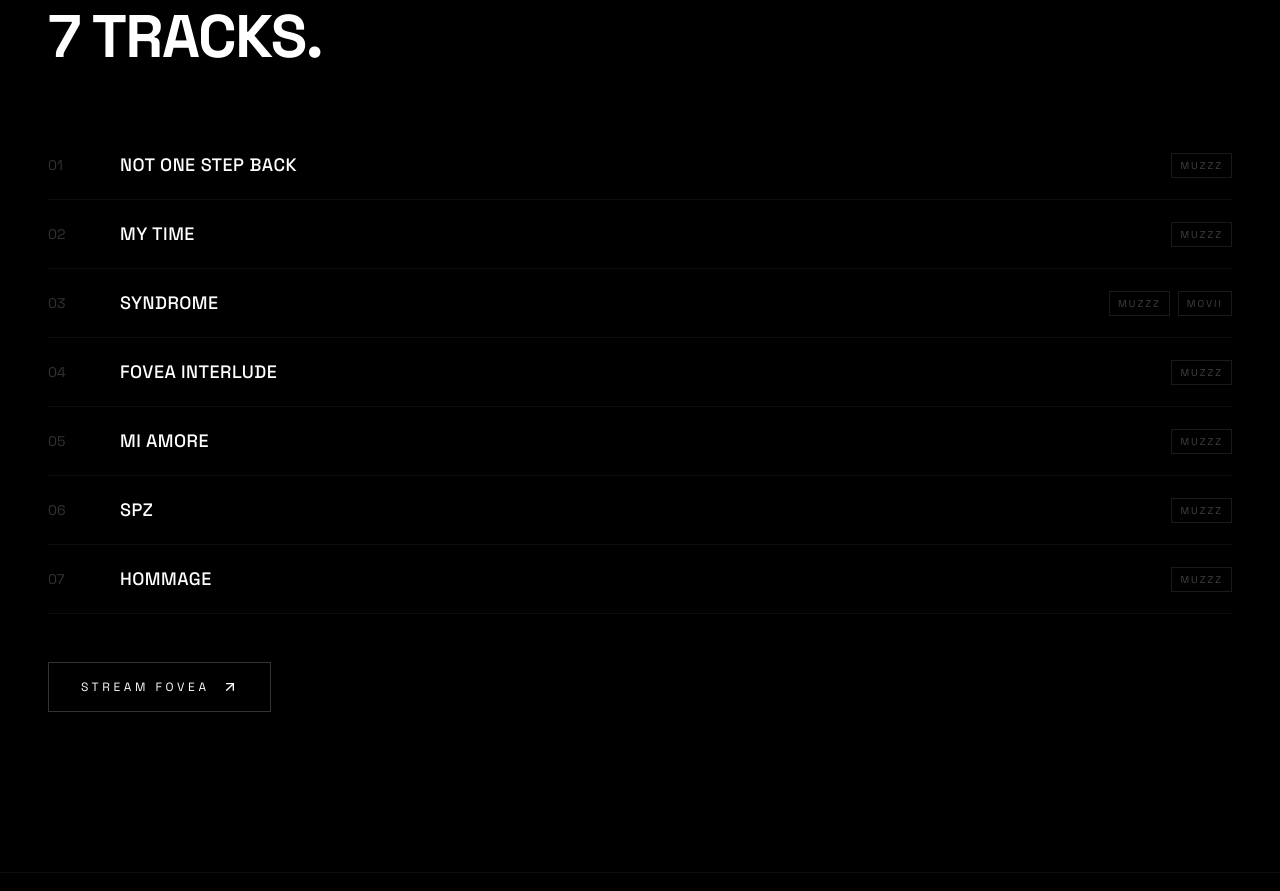
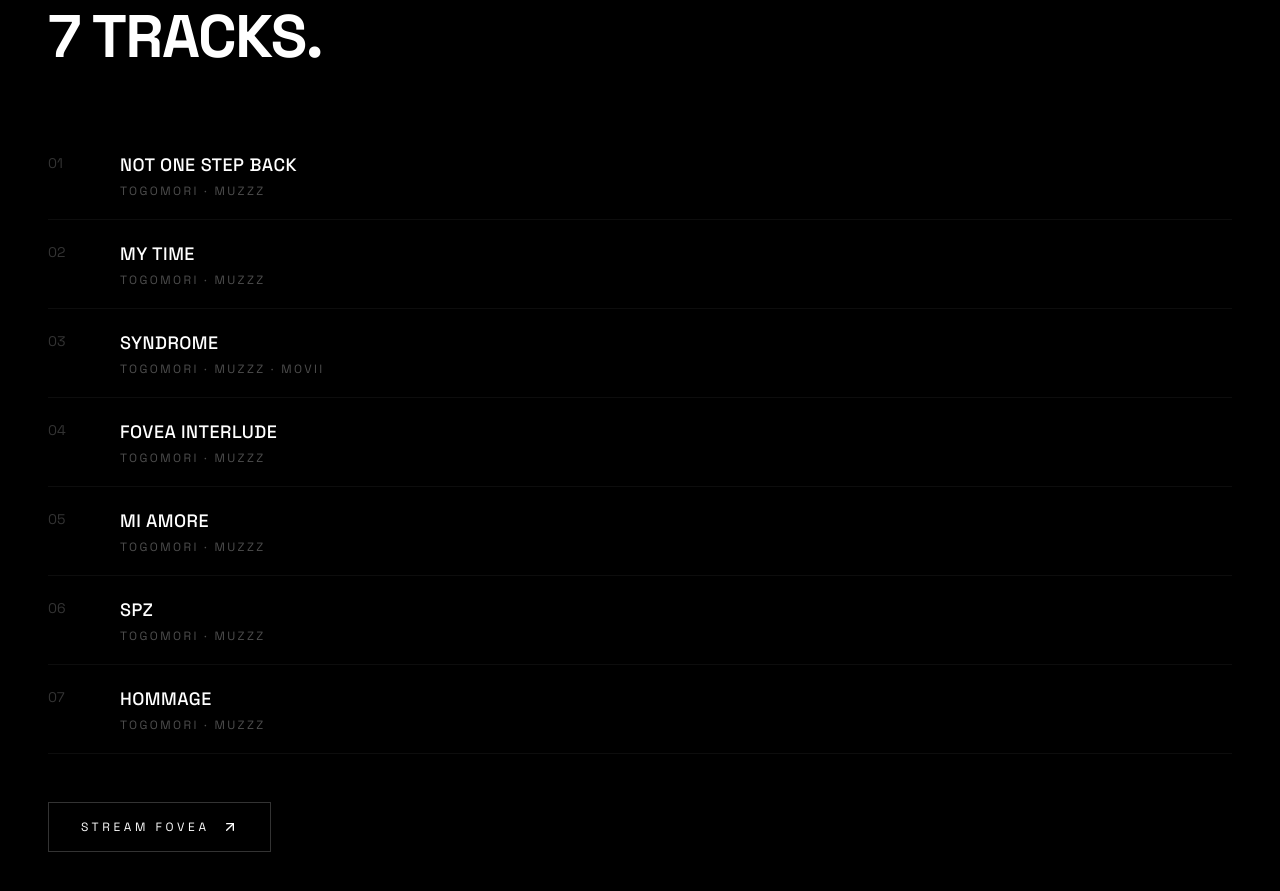
Before and after one commit to sPeeZoX/PitRecords, a Next.js app: page /releases/fovea in a window 1280 px wide. Shown: the part 2520-3411 px from the top of the page. Built offline with nearby package versions, Linux system fonts and the light colour scheme.

Commit message:
Fix FOVEA tracklist: show TOGOMORI + MUZZZ on every track
- Both artists now listed below each track title (stacked format)
- MOVII added to SYNDROME credits
- Removed incorrect '(feat. MUZZZ)' suffix from releases.ts track strings

Co-Authored-By: Claude Sonnet 4.6 <noreply@anthropic.com>

```diff
--- a/src/app/releases/fovea/FoveaPageClient.tsx
+++ b/src/app/releases/fovea/FoveaPageClient.tsx
@@ -25,13 +25,13 @@ const covers = [
 ];
 
 const tracks = [
-  { number: "01", title: "NOT ONE STEP BACK", features: ["MUZZZ"] },
-  { number: "02", title: "MY TIME", features: ["MUZZZ"] },
-  { number: "03", title: "SYNDROME", features: ["MUZZZ", "MOVII"] },
-  { number: "04", title: "FOVEA INTERLUDE", features: ["MUZZZ"] },
-  { number: "05", title: "MI AMORE", features: ["MUZZZ"] },
-  { number: "06", title: "SPZ", features: ["MUZZZ"] },
-  { number: "07", title: "HOMMAGE", features: ["MUZZZ"] },
+  { number: "01", title: "NOT ONE STEP BACK", artists: ["TOGOMORI", "MUZZZ"] },
+  { number: "02", title: "MY TIME", artists: ["TOGOMORI", "MUZZZ"] },
+  { number: "03", title: "SYNDROME", artists: ["TOGOMORI", "MUZZZ", "MOVII"] },
+  { number: "04", title: "FOVEA INTERLUDE", artists: ["TOGOMORI", "MUZZZ"] },
+  { number: "05", title: "MI AMORE", artists: ["TOGOMORI", "MUZZZ"] },
+  { number: "06", title: "SPZ", artists: ["TOGOMORI", "MUZZZ"] },
+  { number: "07", title: "HOMMAGE", artists: ["TOGOMORI", "MUZZZ"] },
 ];
 
 export default function FoveaPageClient() {
@@ -264,25 +264,18 @@ export default function FoveaPageClient() {
                 whileInView={{ opacity: 1, x: 0 }}
                 viewport={{ once: true }}
                 transition={{ duration: 0.6, delay: i * 0.06, ease: [0.16, 1, 0.3, 1] }}
-                className="flex items-center justify-between py-5 border-b border-white/5 group hover:border-white/10 transition-colors duration-300"
+                className="flex items-start gap-6 md:gap-10 py-5 border-b border-white/5 group hover:border-white/10 transition-colors duration-300"
               >
-                <div className="flex items-center gap-6 md:gap-10">
-                  <span className="text-white/20 text-sm w-8 shrink-0 font-mono">
-                    {track.number}
-                  </span>
-                  <span className="text-base md:text-lg font-medium tracking-wide group-hover:text-white/70 transition-colors duration-300">
+                <span className="text-white/20 text-sm w-8 shrink-0 font-mono pt-0.5">
+                  {track.number}
+                </span>
+                <div className="flex flex-col gap-1">
+                  <span className="text-base md:text-lg font-medium tracking-wide group-hover:text-white/80 transition-colors duration-300">
                     {track.title}
                   </span>
-                </div>
-                <div className="flex items-center gap-2 shrink-0">
-                  {track.features.map((feat) => (
-                    <span
-                      key={feat}
-                      className="text-[10px] tracking-[0.2em] text-white/25 border border-white/10 px-2 py-1"
-                    >
-                      {feat}
-                    </span>
-                  ))}
+                  <span className="text-white/30 text-xs tracking-[0.2em]">
+                    {track.artists.join(" · ")}
+                  </span>
                 </div>
               </motion.div>
             ))}
```
Also changed, not shown: src/data/releases.ts (+7 -7 lines).
